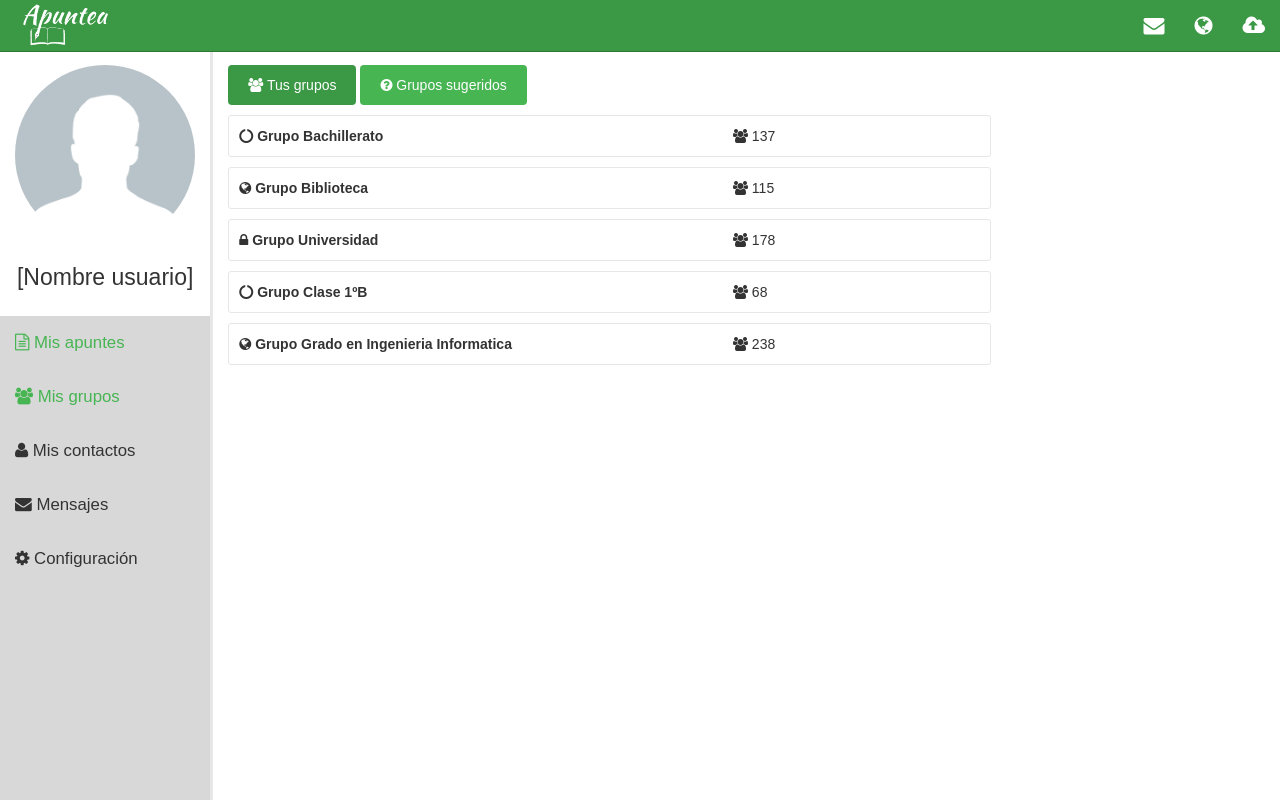
After one commit to paaragon/apuntea, a PHP site: page /usuario/mis-grupos.php in a window 1280 px wide. The commit adds this page. Run offline with PHP 8.4, Linux system fonts and the light colour scheme.

Commit message:
Administración de grupos Usuario

```diff
--- a/common/usuario/nav.php
+++ b/common/usuario/nav.php
@@ -5,7 +5,7 @@
     </div>
     <ul>
         <li><a href="mis-apuntes.php"><i class="fa fa-file-text-o"></i> Mis apuntes</a></li>
-        <li><i class="fa fa-users"></i> Mis grupos</li>
+        <li><a href="mis-grupos.php"><i class="fa fa-users"></i> Mis grupos</a></li>
         <li><i class="fa fa-user"></i> Mis contactos</li>
         <li><i class="fa fa-envelope"></i> Mensajes</li>
         <li><i class="fa fa-cog"></i> Configuración</li>
--- /dev/null
+++ b/usuario/mis-grupos.php
@@ -0,0 +1,66 @@
+<?php ob_start(); ?>
+<div class="col-9" id="principal">
+    <div>
+        <p>
+            <a href="#" class="boton boton-activo"><span class="fa fa-users"></span> Tus grupos</a>
+            <a href="mis-grupos-sugeridos.php" class="boton"><span class="fa fa-question-circle "></span> Grupos sugeridos</a>
+        </p>
+    </div>
+     <div>
+        <div class="fila">
+            <p>
+                <span class="col-8">
+                    <span class="fa fa-circle-o-notch"></span>
+                    <strong> Grupo Bachillerato</strong>
+                </span>
+                <span class="col-4"><span class="fa fa-users"></span> 137</span>
+            </p>
+            <div class="clear"></div>
+        </div>
+        <div class="fila">
+            <p>
+                <span class="col-8">
+                    <span class="fa fa-globe"></span>
+                    <strong> Grupo Biblioteca</strong>
+                </span>
+                <span class="col-4"><span class="fa fa-users"></span> 115</span>
+            </p>
+            <div class="clear"></div>
+        </div>
+        <div class="fila">
+            <p>
+                <span class="col-8">
+                    <span class="fa fa-lock"></span>
+                    <strong> Grupo Universidad</strong>
+                </span>
+                <span class="col-4"><span class="fa fa-users"></span> 178</span>
+            </p>
+            <div class="clear"></div>
+        </div>
+         <div class="fila">
+            <p>
+                <span class="col-8">
+                    <span class="fa fa-circle-o-notch"></span>
+                    <strong> Grupo Clase 1ºB</strong>
+                </span>
+                <span class="col-4"><span class="fa fa-users"></span> 68</span>
+            </p>
+            <div class="clear"></div>
+        </div>
+        <div class="fila">
+        <p>
+            <span class="col-8">
+                <span class="fa fa-globe"></span>
+                <strong> Grupo Grado en Ingenieria Informatica</strong>
+            </span>
+            <span class="col-4"><span class="fa fa-users"></span> 238</span>
+        </p>
+        <div class="clear"></div>
+        </div>
+    </div>
+</div>
+<div class="col-3">
+</div>
+<?php
+$contenido = ob_get_clean();
+require "../common/usuario/layout.php";
--- a/usuario/mis-novedades.php
+++ b/usuario/mis-novedades.php
@@ -2,8 +2,8 @@
 <div class="col-9" id="principal">
     <div>
         <p>
-            <a href="inicio.php" class="boton boton-activo"><span class="fa fa-file-o"></span> Mis aportaciones </a>
-            <a href="#" class="boton"><span class="fa fa-star"></span> Novedades </a>
+            <a href="inicio.php" class="boton"><span class="fa fa-file-o"></span> Mis aportaciones </a>
+            <a href="#" class="boton boton-activo"><span class="fa fa-star"></span> Novedades </a>
         </p>
     </div>
     <div>
```
Also changed, not shown: usuario/mis-grupos-sugeridos.php (added, +61 -0 lines).
